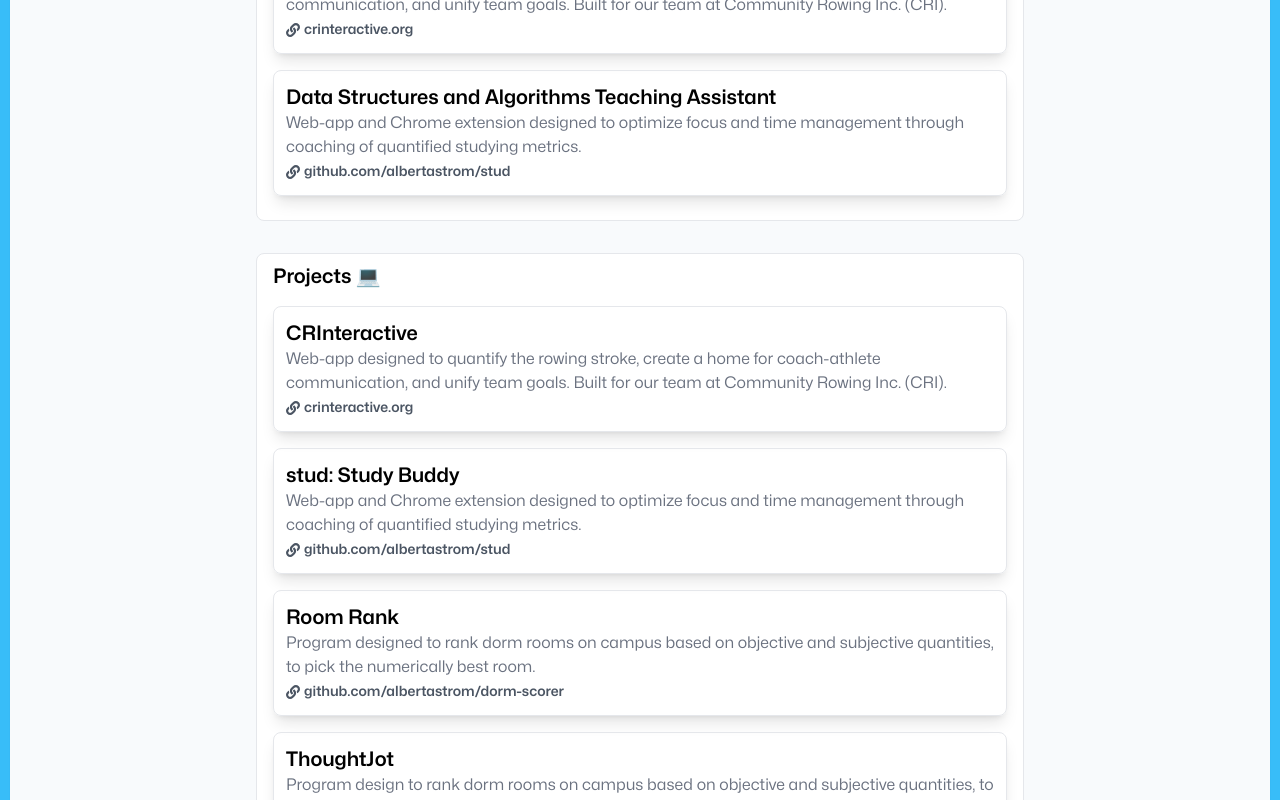
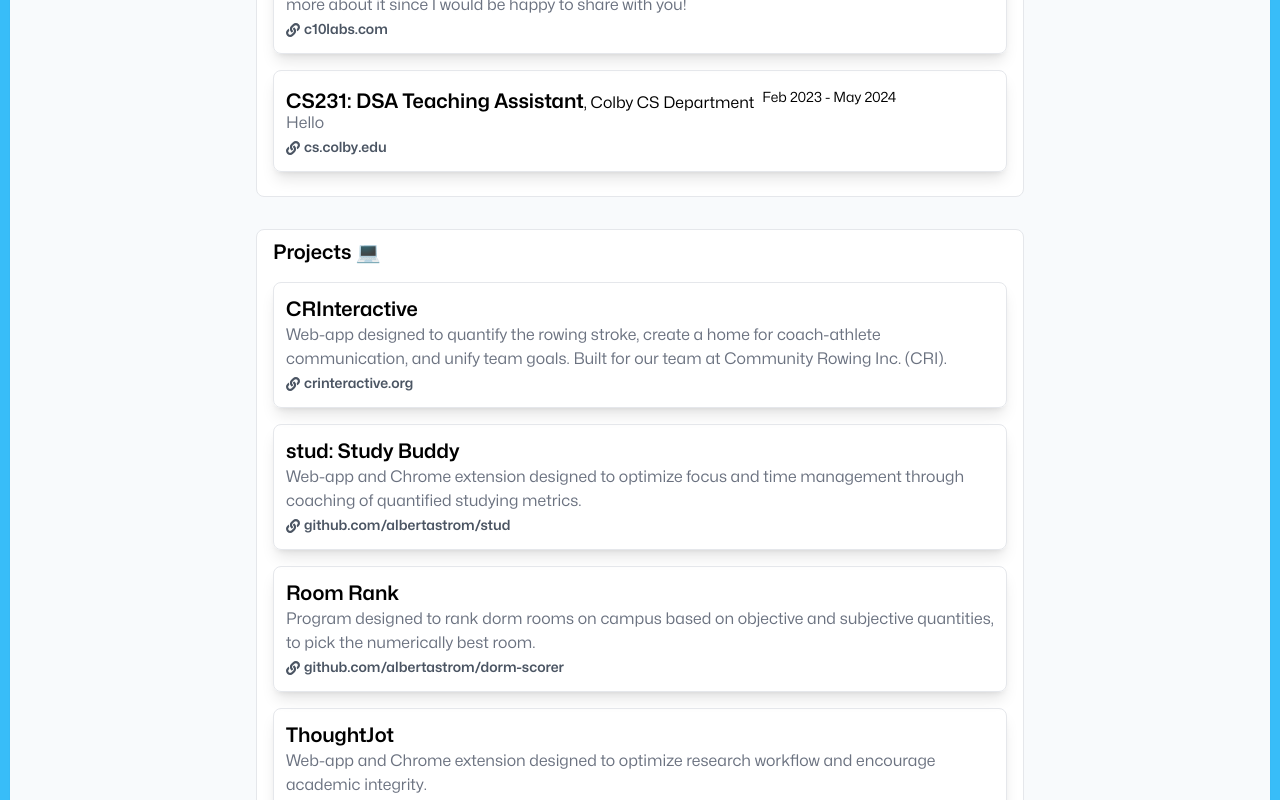
Before and after one commit to albertastrom/albertastrom.com, a Next.js app: page / in a window 1280 px wide. Shown: the part 360-1160 px from the top of the page. Built offline with nearby package versions, Linux system fonts and the light colour scheme.

Commit message:
Tweaked experience and projects sections

```diff
--- a/app/page.tsx
+++ b/app/page.tsx
@@ -1,4 +1,4 @@
-import  Header from '../components/header/header'
+import Header from '../components/header/header'
 import AboutMe from '../components/content/aboutme'
 import Projects from '../components/content/projects'
 import Experience from '@/components/content/experience'
--- a/components/content/experience.tsx
+++ b/components/content/experience.tsx
@@ -1,13 +1,13 @@
 import React from 'react';
-import Project from './project';
+import Position from './position';
 
 const Experience = () => {
   return (
     <div className="mt-8 px-4 py-2 rounded-lg bg-white border border-gray-200">
         <h2 className="text-xl font-semibold mb-4">Experience 👨‍💻</h2>
-        <Project title="Machine Learning Intern" description="Web-app designed to quantify the rowing stroke, create a home for coach-athlete communication, and unify team goals. Built for our team at Community Rowing Inc. (CRI)." link="https://www.crinteractive.org" linkTitle="crinteractive.org" imageUrl="https://www.uncovercolorado.com/wp-content/uploads/2013/12/Aspen-Highlands-Bowl-Hike-800x400.jpg"/>
+        <Position title="Machine Learning Intern" company="C10 Labs" timeframe="Summer 2024" description="Hello there this is what I did over the summer. Do let me know if you are interested in hearing more about it since I would be happy to share with you! " link="https://www.c10labs.com" linkTitle="c10labs.com"/>
 
-        <Project title="Data Structures and Algorithms Teaching Assistant" description="Web-app and Chrome extension designed to optimize focus and time management through coaching of quantified studying metrics." link="https://github.com/albertastrom/stud" linkTitle="github.com/albertastrom/stud" imageUrl="https://www.uncovercolorado.com/wp-content/uploads/2013/12/Aspen-Highlands-Bowl-Hike-800x400.jpg"/>
+        <Position title="CS231: DSA Teaching Assistant" timeframe="Feb 2023 - May 2024" company="Colby CS Department" description="Hello" link="https://cs.colby.edu/courses/S24/CS251/" linkTitle="cs.colby.edu"/>
 
 
 
--- a/components/content/position.tsx
+++ b/components/content/position.tsx
@@ -0,0 +1,33 @@
+
+import React from 'react';
+import { FaLink } from "react-icons/fa";
+
+interface PositionProps {
+    title: string;
+    company: string;
+    timeframe: string;
+    description: string;
+    link: string;
+    linkTitle: string;
+}
+
+const Position: React.FC<PositionProps> = ({ title, company, timeframe, description, link, linkTitle }) => {
+  return (
+
+    <div className="mb-4 py-1 px-2 rounded-lg border border-gray-200 shadow-lg flex justify-between">
+        <div className='px-1 py-2'>
+            <div className='flex justify-between gap-x-2.5 sm:gap-x-2 translate-y-1'><p><span className='font-semibold text-xl'>{title}</span><span className='text-l'>, {company}</span></p> <p className='text-sm'>{timeframe}</p></div>
+
+
+            <p className='text-md text-gray-500'>{description}</p>
+            <a href={link} className="inline-block font-semibold text-gray-600 text-sm"><FaLink className="inline-block text-gray-600 text-sm mr-1"/>{linkTitle}</a>
+        </div>
+        {/* <div>
+            <img src={imageUrl} alt={title} className="w-24 h-24 object-cover px-1 py-1 rounded-lg"/>
+        </div> */}
+
+    </div>
+  );
+}
+
+export default Position;
--- a/components/content/projects.tsx
+++ b/components/content/projects.tsx
@@ -11,7 +11,7 @@
 
         <Project title="Room Rank" description="Program designed to rank dorm rooms on campus based on objective and subjective quantities, to pick the numerically best room." link="https://github.com/albertastrom/dorm-scorer" linkTitle="github.com/albertastrom/dorm-scorer" imageUrl="https://www.uncovercolorado.com/wp-content/uploads/2013/12/Aspen-Highlands-Bowl-Hike-800x400.jpg"/>
 
-        <Project title="ThoughtJot" description="Program design to rank dorm rooms on campus based on objective and subjective quantities, to pick the numerically best room." link="https://github.com/albertastrom/stud" linkTitle="github.com/albertastrom/stud" imageUrl="https://www.uncovercolorado.com/wp-content/uploads/2013/12/Aspen-Highlands-Bowl-Hike-800x400.jpg"/>
+        <Project title="ThoughtJot" description="Web-app and Chrome extension designed to optimize research workflow and encourage academic integrity." link="https://github.com/albertastrom/thoughtjot" linkTitle="github.com/albertastrom/thoughtjot" imageUrl="https://www.uncovercolorado.com/wp-content/uploads/2013/12/Aspen-Highlands-Bowl-Hike-800x400.jpg"/>
 
         <Project title="Space Barrage" description="A 2D top-down view strategy video game, where two space ships battle it out in a deadly game of missiles. Built in Unity." link="https://github.com/albertastrom/spacebarrage" linkTitle="github.com/albertastrom/spacebarrage" imageUrl="https://www.uncovercolorado.com/wp-content/uploads/2013/12/Aspen-Highlands-Bowl-Hike-800x400.jpg"/>
 
```
Also changed, not shown: app/albert/inspiration.tsx (renamed from components/inspiration.tsx).
